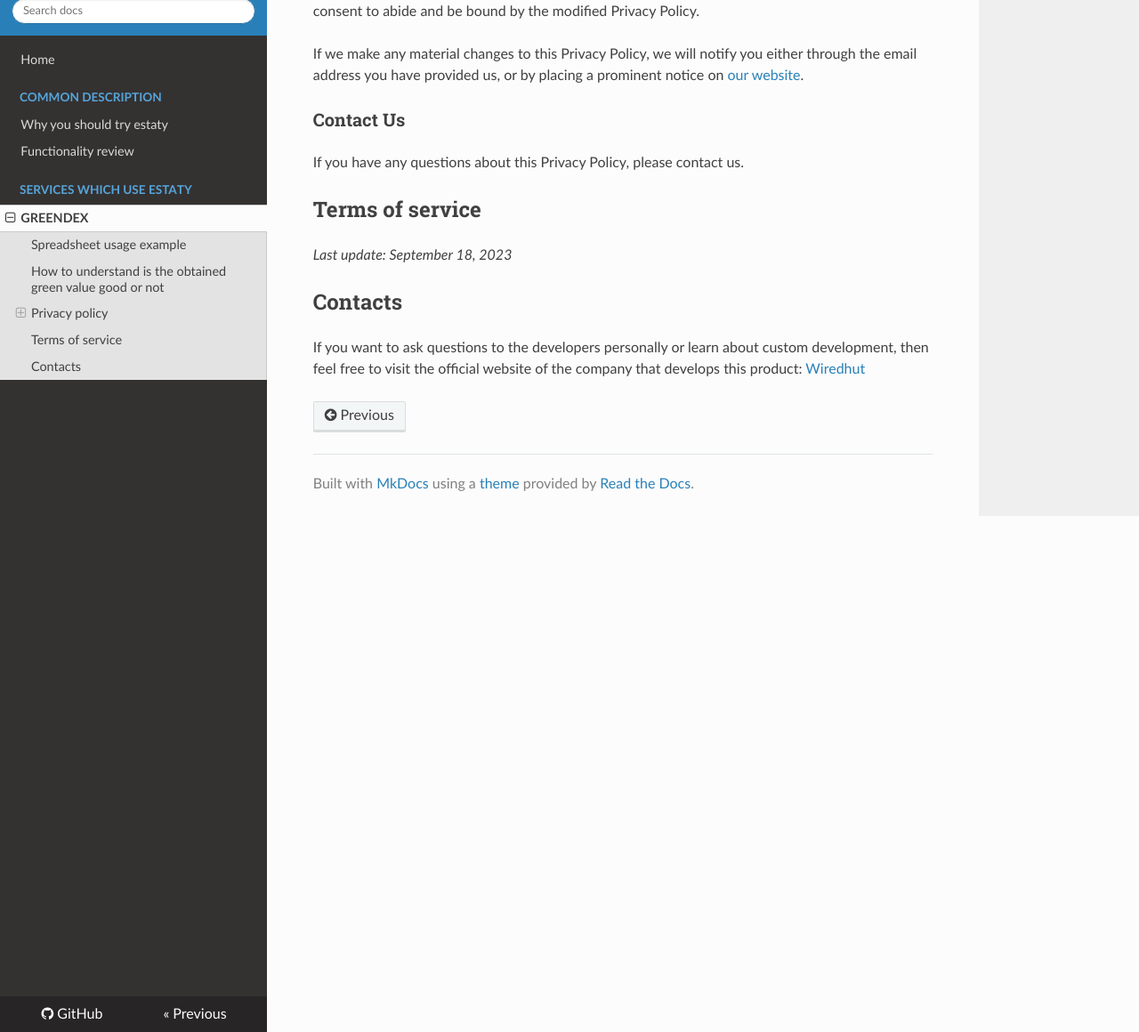
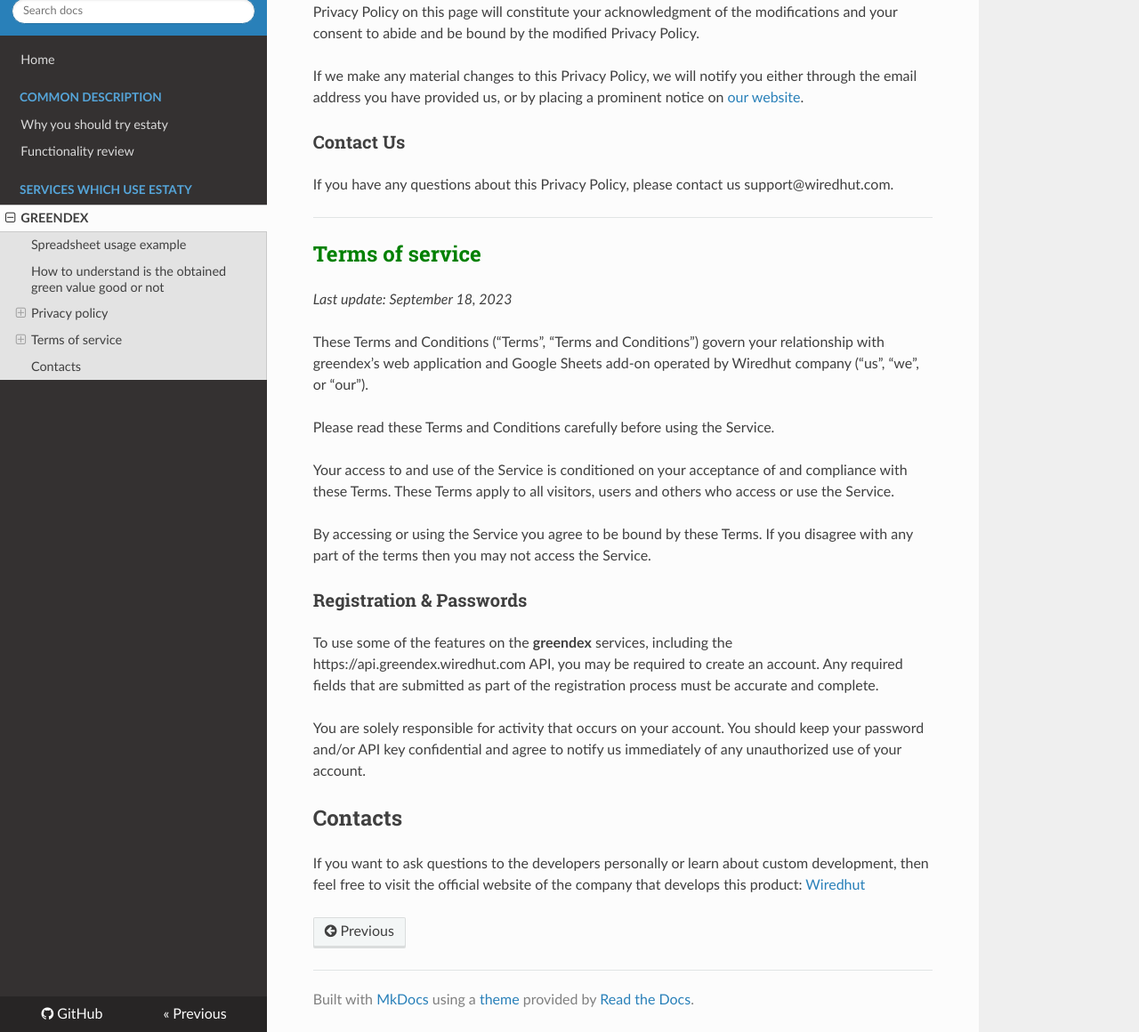
Before and after one commit to wiredhut/estaty, an MkDocs documentation site: the page built from docs/services/greendex.md, in a window 1280 px wide and 1400 px high, scrolled down 4029 px, cut to the strip 240-1400 px from the top of the window. Shown: the whole strip at 89% size. Built offline with MkDocs 1.6.1, drawn with Linux system fonts in a browser that asks for light colours; nearby versions of some CDN libraries.

Commit message:
add terms of use

```diff
--- a/docs/services/greendex.md
+++ b/docs/services/greendex.md
@@ -37,7 +37,9 @@
 
 In this way, the obtained value can be compared with other buildings in Berlin and it is possible to figure out whether it is "greener" than other objects.
 
-## Privacy policy
+---
+
+## <span style="color:green">Privacy policy</span>
 
 *Last update: September 18, 2023*
 
@@ -91,12 +93,32 @@
 
 ### Contact Us
 
-If you have any questions about this Privacy Policy, please contact us.
+If you have any questions about this Privacy Policy, please contact us support@wiredhut.com.
 
+---
 
-## Terms of service
+## <span style="color:green">Terms of service</span>
 
 *Last update: September 18, 2023*
+
+These Terms and Conditions (“Terms”, “Terms and Conditions”) govern your relationship with greendex’s web application and Google Sheets add-on
+operated by Wiredhut company (“us”, “we”, or “our”).
+
+Please read these Terms and Conditions carefully before using the Service.
+
+Your access to and use of the Service is conditioned on your acceptance of and compliance with these Terms.
+These Terms apply to all visitors, users and others who access or use the Service.
+
+By accessing or using the Service you agree to be bound by these Terms. If you disagree with any part of the terms then you may not access the Service.
+
+### Registration & Passwords
+
+To use some of the features on the **greendex** services, including the https://api.greendex.wiredhut.com API, you may be
+required to create an account.
+Any required fields that are submitted as part of the registration process must be accurate and complete.
+
+You are solely responsible for activity that occurs on your account. You should keep your password and/or API key confidential
+and agree to notify us immediately of any unauthorized use of your account.
 
 ## Contacts
 
```
Also changed, not shown: docs/index.md (+12 -1 lines).
